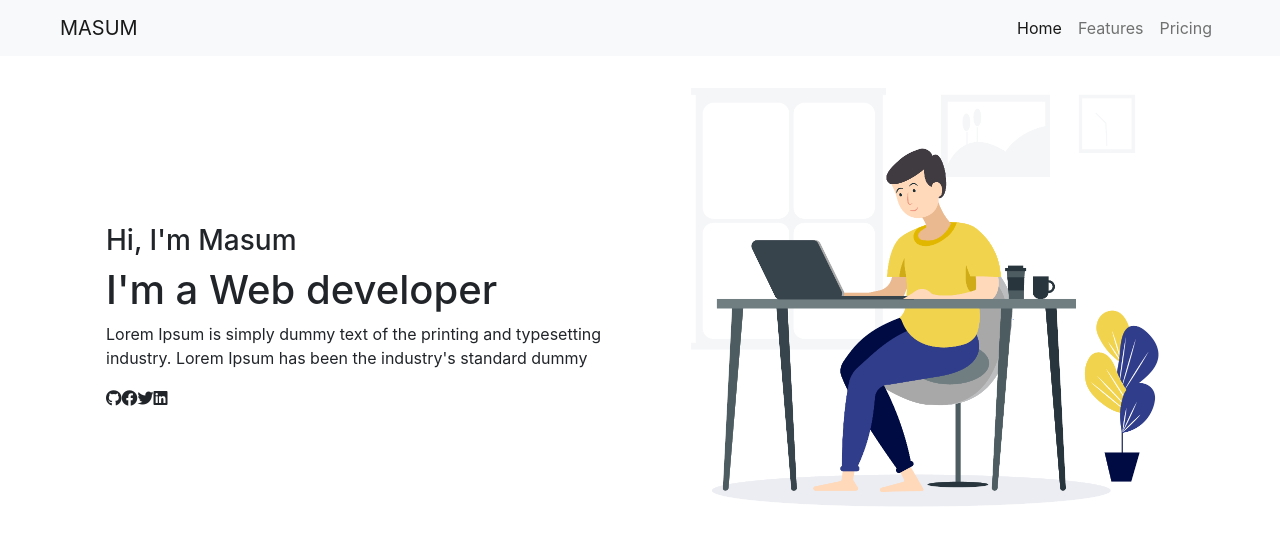
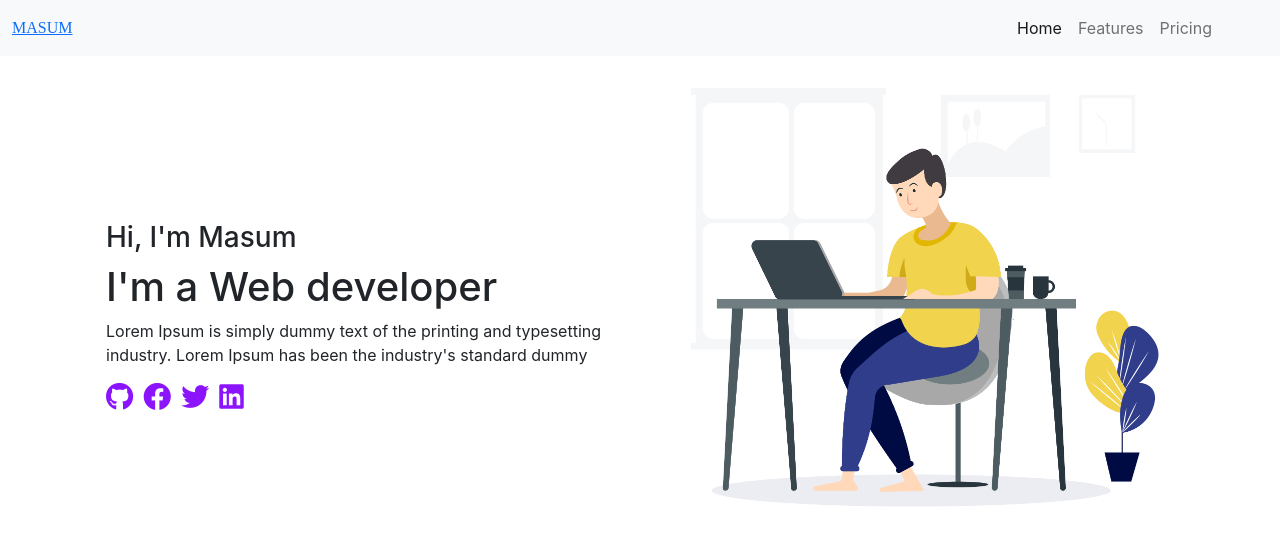
Before and after one commit to masum691/masum-portfolio, a React (Create React App) app: page / in a window 1280 px wide. Shown: the top 544 px of the page. Built offline with nearby package versions, Linux system fonts and the light colour scheme; a web font is replaced by a local one.

Commit message:
styled font awesome

```diff
--- a/public/index.html
+++ b/public/index.html
@@ -3,7 +3,7 @@
 
 <head>
   <meta charset="utf-8" />
-  <link rel="icon" href="%PUBLIC_URL%/favicon.ico" />
+  <link rel="icon" href="m-letter.png" />
   <meta name="viewport" content="width=device-width, initial-scale=1" />
   <meta name="theme-color" content="#000000" />
   <meta name="description" content="Web site created using create-react-app" />
@@ -21,7 +21,7 @@
     integrity="sha512-YWzhKL2whUzgiheMoBFwW8CKV4qpHQAEuvilg9FAn5VJUDwKZZxkJNuGM4XkWuk94WCrrwslk8yWNGmY1EduTA=="
     crossorigin="anonymous" referrerpolicy="no-referrer" />
 
-  <title>React App</title>
+  <title>Masum | Portfolio</title>
 </head>
 
 <body>
--- /dev/null
+++ b/src/Pages/Home/Banner/Banner.css
@@ -0,0 +1,12 @@
+.font-awesome .facebook, .linkedin, .twitter{
+    margin-left: 10px;
+}
+.font-awesome .facebook, .github, .linkedin, .twitter{
+    color: #8C14FC;
+    font-size: 28px;
+    transition: .3s;
+}
+.font-awesome .facebook:hover, .github:hover, .linkedin:hover, .twitter:hover{
+    color:#080E2C;
+    cursor: pointer;
+}
--- a/src/Pages/Home/Banner/Banner.js
+++ b/src/Pages/Home/Banner/Banner.js
@@ -1,5 +1,6 @@
 import React from 'react';
 import programmer from '../../../images/programmer.png'
+import './Banner.css'
 
 const Banner = () => {
     return (
@@ -9,7 +10,7 @@ const Banner = () => {
                     <h3>Hi, I'm Masum</h3>
                     <h1>I'm a Web developer</h1>
                     <p>Lorem Ipsum is simply dummy text of the printing and typesetting industry. Lorem Ipsum has been the industry's standard dummy</p>
-                    <div>
+                    <div className="font-awesome">
                         <i class="fab fa-github github"></i>
                         <i class="fab fa-facebook facebook"></i>
                         <i class="fab fa-twitter twitter"></i>
--- /dev/null
+++ b/src/Pages/Navbar/Navbar.css
@@ -0,0 +1,5 @@
+@import url('https://fonts.googleapis.com/css2?family=Rye&display=swap');
+
+.masum{
+    font-family: 'Rye', cursive;
+}
--- a/src/Pages/Navbar/Navbar.js
+++ b/src/Pages/Navbar/Navbar.js
@@ -1,11 +1,12 @@
 import React from 'react';
+import './Navbar.css'
 
 const Navbar = () => {
     return (
         <div>
             <nav class="navbar navbar-expand-lg navbar-light bg-light">
                 <div class="container-fluid">
-                    <a class="navbar-brand ms-lg-5" href="www.google.com">MASUM</a>
+                    <a class="navbar-brand ms-lg-5" href="www.google.com" className="masum">MASUM</a>
                     <button class="navbar-toggler" type="button" data-bs-toggle="collapse" data-bs-target="#navbarNav" aria-controls="navbarNav" aria-expanded="false" aria-label="Toggle navigation">
                         <span class="navbar-toggler-icon"></span>
                     </button>
```
Also changed, not shown: public/m-letter.png (added), 1 other file (tests, documents, lock files or other folders).
